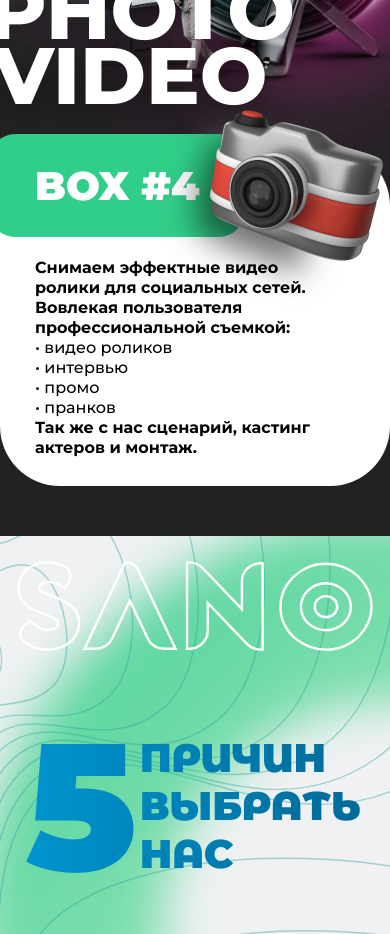
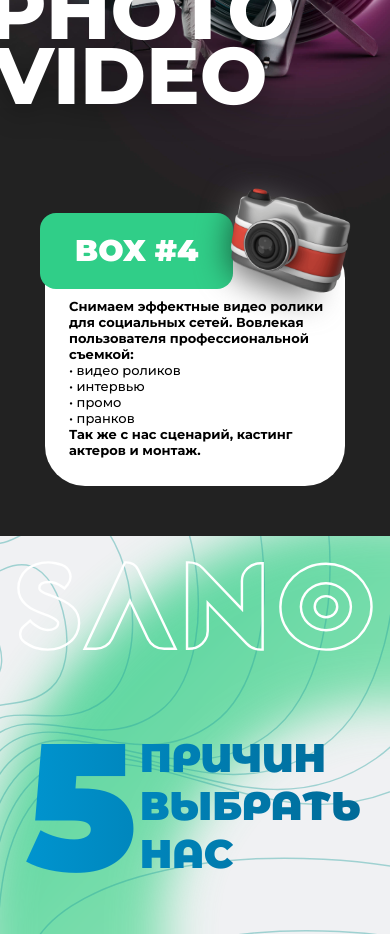
Before and after one commit to Shukhratovich-a/Sano, a React (Create React App) app: page / in a window 390 px wide. Shown: the part 3680-4614 px from the top of the page. Built offline with nearby package versions, Linux system fonts and the light colour scheme.

Commit message:
Edit styless

```diff
--- a/src/Components/Footer/Footer.jsx
+++ b/src/Components/Footer/Footer.jsx
@@ -31,7 +31,7 @@ const Footer = () => {
               <Link
                 className={`${styles.footer__nav__link} ${styles.footer__text}`}
                 to="hero"
-                offset={-80}
+                offset={-155}
               >
                 Главная
               </Link>
--- a/src/Components/Hero/Hero.jsx
+++ b/src/Components/Hero/Hero.jsx
@@ -48,7 +48,11 @@ const Hero = () => {
               Мы предоставляем услуги SMM и дазйна для вашего бизнеса.
             </p>
 
-            <Link className={`${styles.hero__link}`} to={"contact"} offset={-200}>
+            <Link
+              className={`${styles.hero__link}`}
+              to={"contact"}
+              offset={width > 900 ? -200 : -30}
+            >
               <span>Свяжись</span>
               <Arrow />
             </Link>
@@ -64,8 +68,6 @@ const Hero = () => {
             />
           )}
         </div>
-
-        {/* <span className={`${styles.hero__circle}`}></span> */}
       </Container>
     </section>
   );
--- a/src/Components/Menu/Menu.jsx
+++ b/src/Components/Menu/Menu.jsx
@@ -83,12 +83,18 @@ const Menu = () => {
               className={`${styles.menu__link}`}
               to={"founders"}
               onClick={() => setIsOpen(false)}
+              offset={60}
             >
               Основатели
             </Link>
           </li>
           <li className={`${styles.menu__item}`} onClick={() => setIsOpen(false)}>
-            <Link className={`${styles.menu__link}`} to={"maps"} onClick={() => setIsOpen(false)}>
+            <Link
+              className={`${styles.menu__link}`}
+              to={"maps"}
+              onClick={() => setIsOpen(false)}
+              offset={-30}
+            >
               Мы на карте
             </Link>
           </li>
@@ -97,6 +103,7 @@ const Menu = () => {
               className={`${styles.menu__link}`}
               to={"contact"}
               onClick={() => setIsOpen(false)}
+              offset={-30}
             >
               Связаться с нами
             </Link>
--- a/src/Components/Photo/Photo.module.scss
+++ b/src/Components/Photo/Photo.module.scss
@@ -234,6 +234,53 @@
   }
 }
 
+@media only screen and (max-width: 410px) {
+  .photo__wrapper {
+    max-width: 300px;
+  }
+
+  .photo__info {
+    max-width: 300px;
+    padding-top: 60px;
+    padding-left: 24px;
+    font-size: 13px;
+    line-height: 16px;
+    border-radius: 40px;
+
+    &::after {
+      bottom: -8px;
+      right: -8px;
+      width: 85px;
+      height: 135px;
+    }
+  }
+
+  .photo__info__heading {
+    top: -25px;
+    left: -5px;
+    padding: 20px 35px;
+    font-size: 30px;
+    line-height: 36px;
+    border-radius: 16px;
+  }
+
+  .photo__info__image {
+    &::before {
+      top: -40px;
+      right: 20px;
+      width: 110px;
+      height: 105px;
+    }
+
+    &::after {
+      top: -60px;
+      right: -10px;
+      width: 130px;
+      height: 125px;
+    }
+  }
+}
+
 @media only screen and (min-height: 1080px) and (min-width: 1640px) {
   .photo {
     height: 1080px;
```
